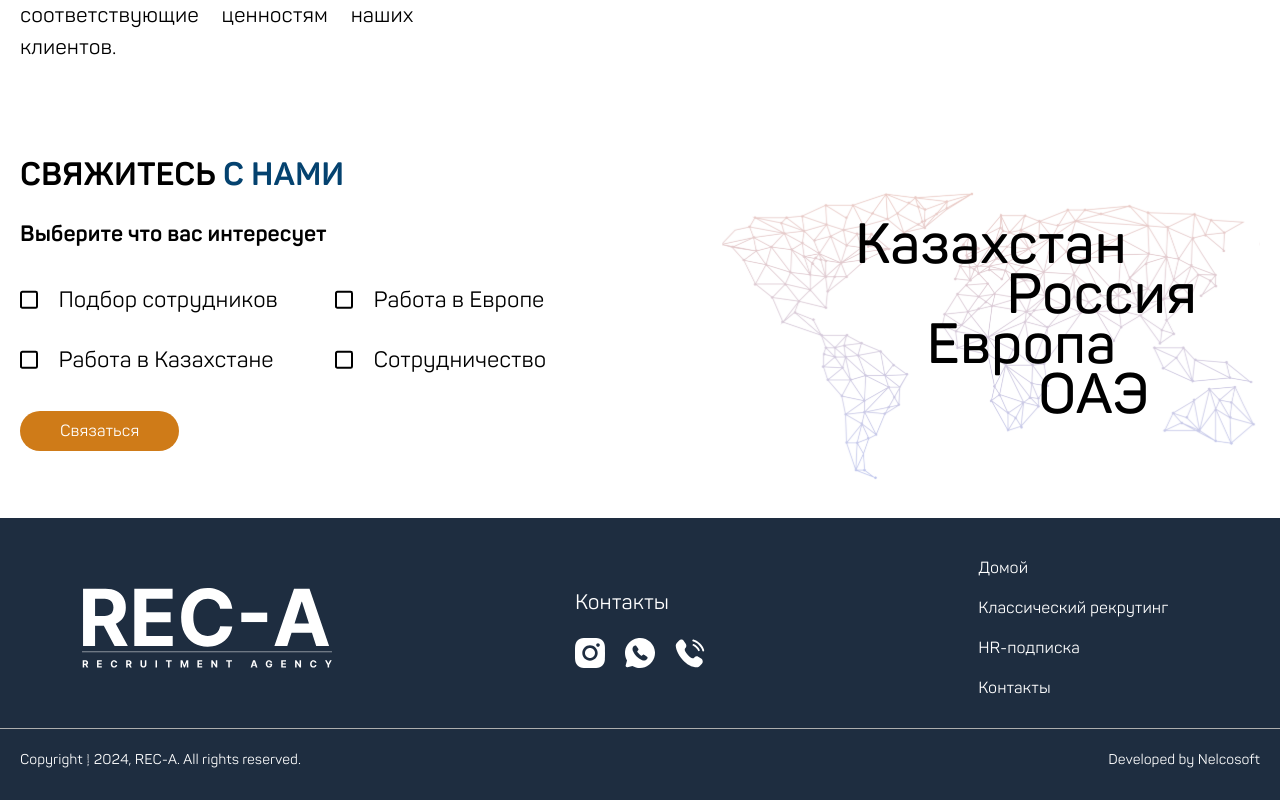
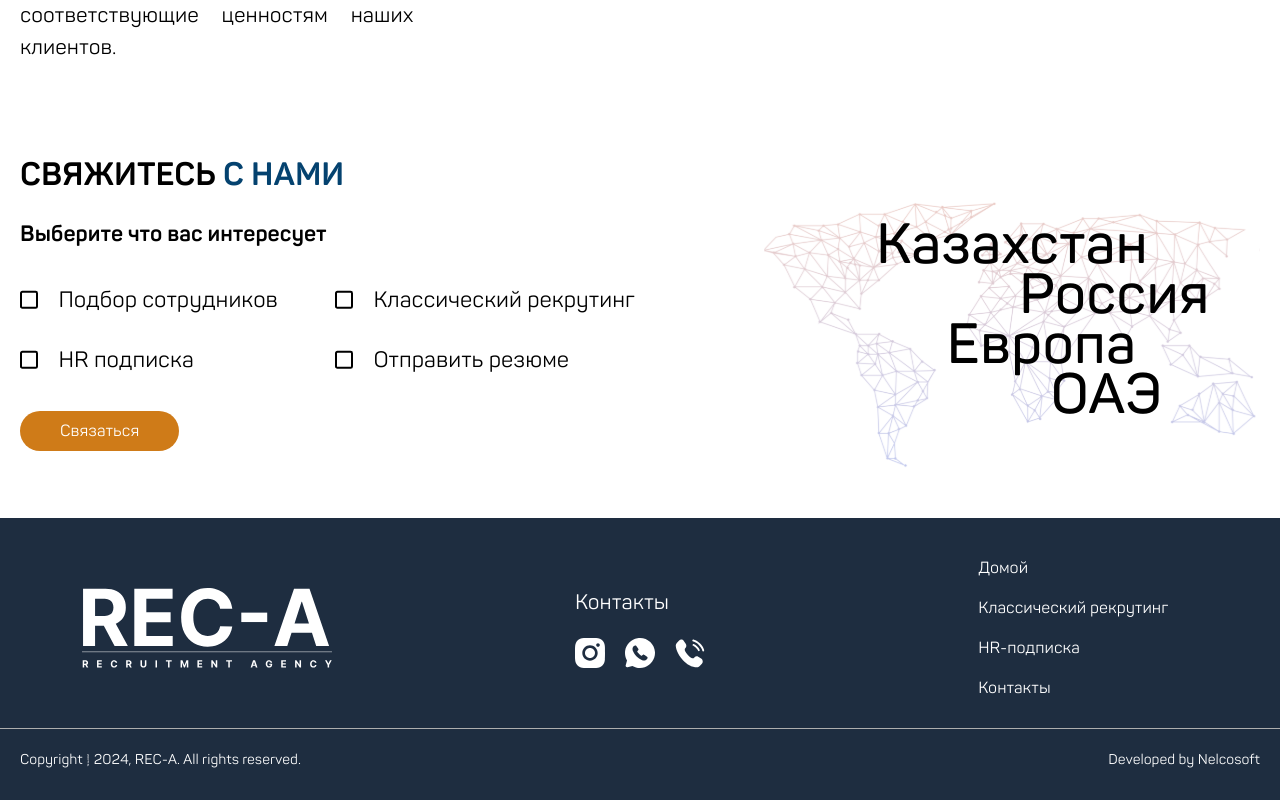
Before and after one commit to olga1124/RECA.KZ, a Next.js app: page / in a window 1280 px wide. Shown: the part 1367-2167 px from the top of the page. Built offline with nearby package versions, Linux system fonts and the light colour scheme.

Commit message:
Update index.tsx

```diff
--- a/src/sections/Contact/index.tsx
+++ b/src/sections/Contact/index.tsx
@@ -5,9 +5,9 @@ const Contact = () => {
 
 	const questions: [string, string][] = [
 		["employers", "Подбор сотрудников"],
-        ["job-eu", "Работа в Европе"],
-        ["job-kz", "Работа в Казахстане"],
-        ["colaboration", "Сотрудничество"]
+		["job-eu", "Классический рекрутинг"],
+		["job-kz", "HR подписка "],
+		["colaboration", "Отправить резюме"]
 	]
 
 	return (
@@ -16,7 +16,7 @@ const Contact = () => {
 				<div className="contact-content">
 					<div className="order-form-wrapper">
 						<h1>Свяжитесь <span>с нами</span></h1>
-                        <OrderForm questions={questions}/>
+						<OrderForm questions={questions} />
 					</div>
 					<ContactMap />
 				</div>
```
Lines whose indentation alone changed are shown as unchanged.
